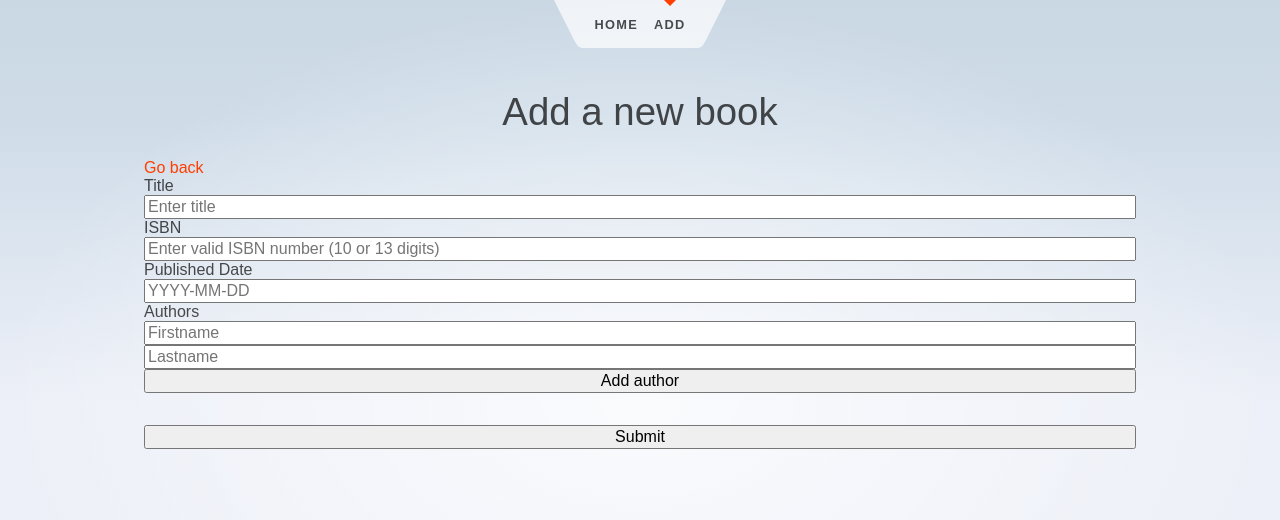
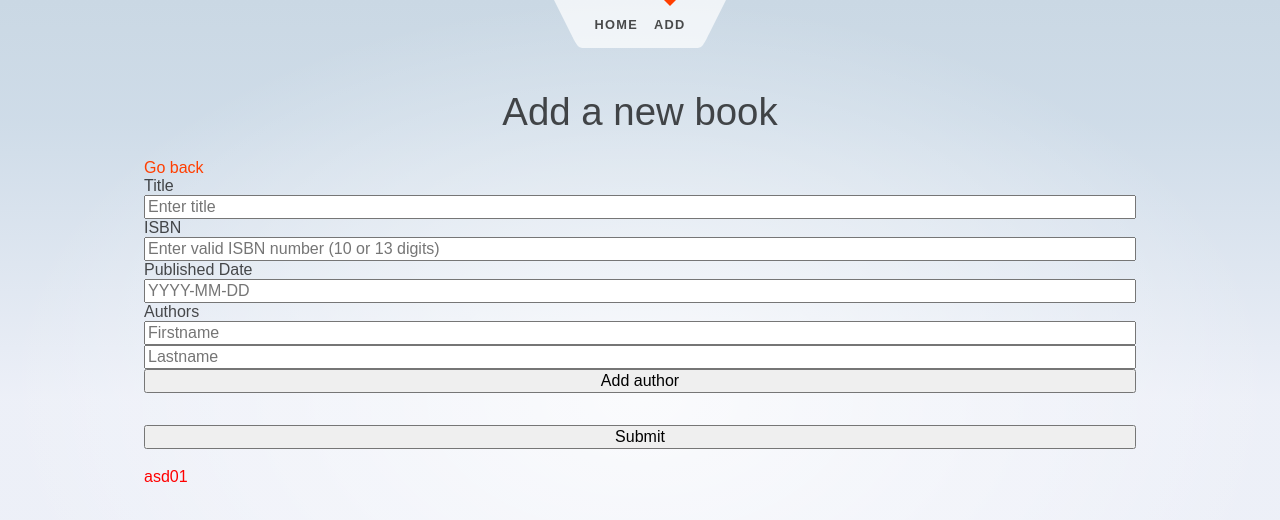
Before and after one commit to ththune/book-app, a SvelteKit app in the folder book-app/: page /add-book in a window 1280 px wide. Shown: the top 520 px of the page. Built offline with nearby package versions, Linux system fonts and the light colour scheme; sample sign-in values are in the browser's storage.

Commit message:
Global <error> styling

```diff
--- a/book-app/src/routes/add-book/+page.svelte
+++ b/book-app/src/routes/add-book/+page.svelte
@@ -1,6 +1,9 @@
 <script>
 	import { writable } from 'svelte/store';
 	import BackButton from '$lib/BackButton.svelte';
+
+	let successMessage = '';
+	let errorMessage = 'asd01';
 
 	let title = '';
 	let isbn = '';
@@ -144,3 +147,7 @@
 </ul>
 
 <button type="submit" on:click={postBookWithAuthors}>Submit</button>
+
+<!-- {#if errorMessage} -->
+	<p class="error">{errorMessage}</p>
+<!-- {/if} -->
--- a/book-app/src/routes/login/+page.svelte
+++ b/book-app/src/routes/login/+page.svelte
@@ -40,9 +40,3 @@
 {#if errorMessage}
 	<p class="error">{errorMessage}</p>
 {/if}
-
-<style>
-	.error {
-		color: red;
-	}
-</style>
--- a/book-app/src/routes/styles.css
+++ b/book-app/src/routes/styles.css
@@ -88,6 +88,10 @@ button:focus:not(:focus-visible) {
 	outline: none;
 }
 
+.error {
+	color: red;
+}
+
 @media (min-width: 720px) {
 	h1 {
 		font-size: 2.4rem;
```
